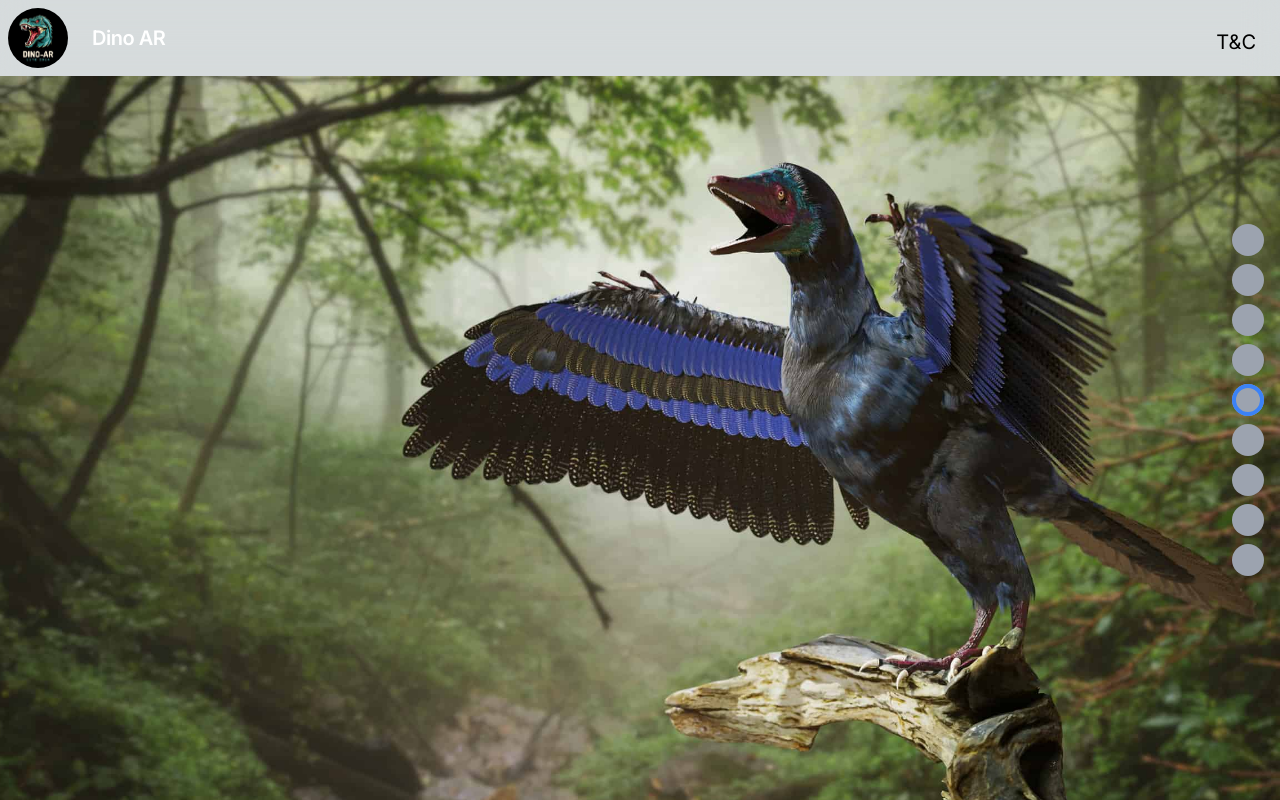
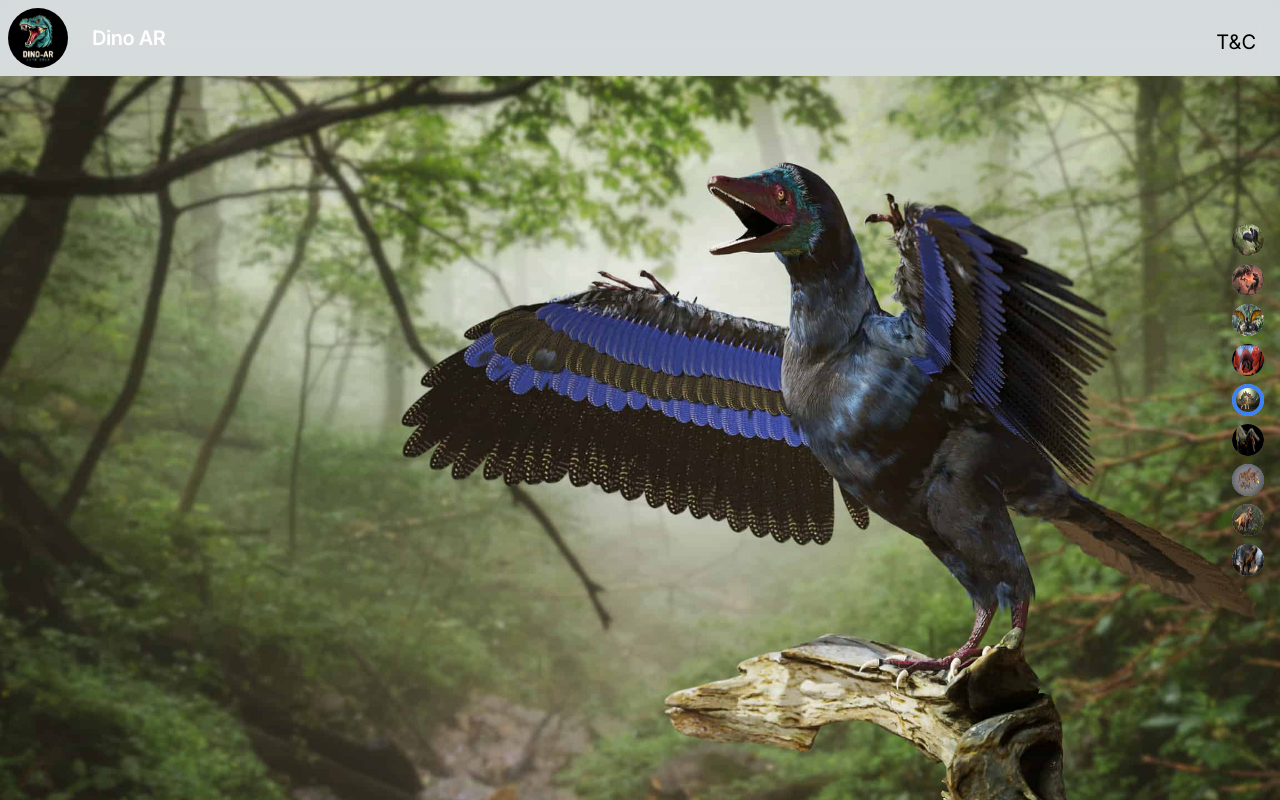
Before and after one commit to KOTTAGENVH/Dino-AR-WEB, a Next.js app in the folder dino-ar/: page /dinosaurs in a window 1280 px wide. Shown: the top 800 px of the page. Built offline with nearby package versions, Linux system fonts and the light colour scheme.

Commit message:
feat: added images on nav buttons

```diff
--- a/dino-ar/src/components/dot_navigation.tsx
+++ b/dino-ar/src/components/dot_navigation.tsx
@@ -53,14 +53,6 @@ const DotNavigation: React.FC<DotNavigationProps> = ({
           onClick={() => ref.current?.scrollIntoView({ behavior: "smooth" })}
         >
           <div className="relative w-full h-full">
-            <div className="absolute inset-0 flex items-center justify-center opacity-0 hover:opacity-100 transition-opacity">
-              <img
-                src="/dinoAr.jpg"
-                alt="Image"
-                className="w-6 h-6 rounded-full"
-              />
-              <span className="ml-2 text-white">Text</span>
-            </div>
             {isHovered && index === activeSectionIndex && (
               <div className="absolute inset-0 flex rounded-full border-2 border-blue-500 items-center justify-center opacity-0 hover:opacity-100 transition-opacity">
                 <img
@@ -72,10 +64,7 @@ const DotNavigation: React.FC<DotNavigationProps> = ({
               </div>
             )}
 
-            {!isHovered && index === activeSectionIndex && (
-              <div className="absolute inset-0 rounded-full border-4 border-blue-500 " />
-            )}
-            {index != activeSectionIndex && (
+            {isHovered && index != activeSectionIndex && (
               <div className="absolute inset-0 flex items-center justify-center opacity-0 hover:opacity-100 transition-opacity">
                 <Image
                   src={imageURL[index]}
@@ -87,6 +76,29 @@ const DotNavigation: React.FC<DotNavigationProps> = ({
                 <span className="ml-2 text-white">{text[index]}</span>
               </div>
             )}
+
+            {!isHovered && index === activeSectionIndex && (
+              <div className="absolute inset-0 rounded-full border-4 border-blue-500 ">
+                <Image
+                  src={imageURL[index]}
+                  alt="Image"
+                  className="xl:w-8 xl:h-6 w-4 h-2 rounded-full  "
+                  width={24}
+                  height={24}
+                />
+              </div>
+            )}
+            {!isHovered && index != activeSectionIndex && (
+              <div className="absolute inset-0 rounded-full  ">
+                <Image
+                  src={imageURL[index]}
+                  alt="Image"
+                  className="xl:w-8 xl:h-8 w-4 h-4 rounded-full  "
+                  width={24}
+                  height={24}
+                />
+              </div>
+            )}
           </div>
         </button>
       ))}
```
